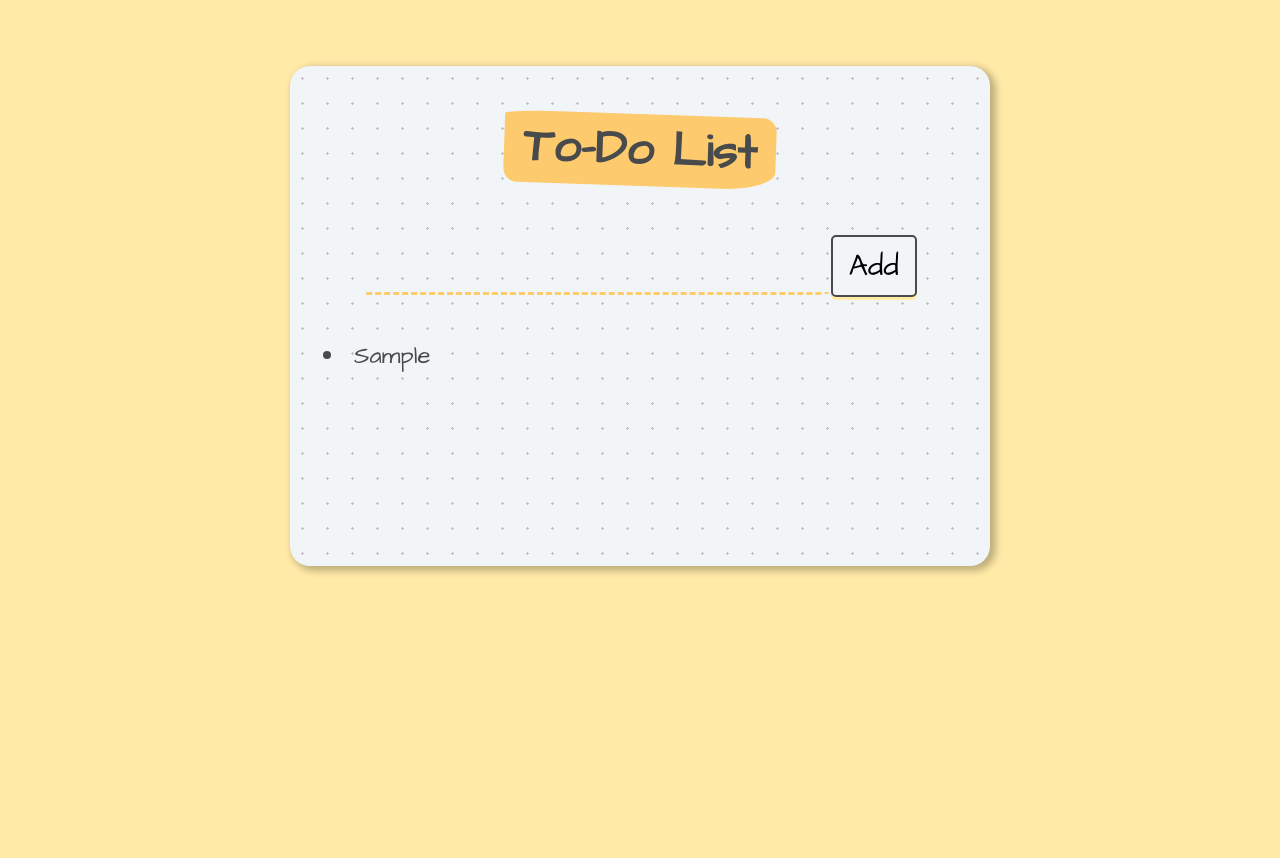
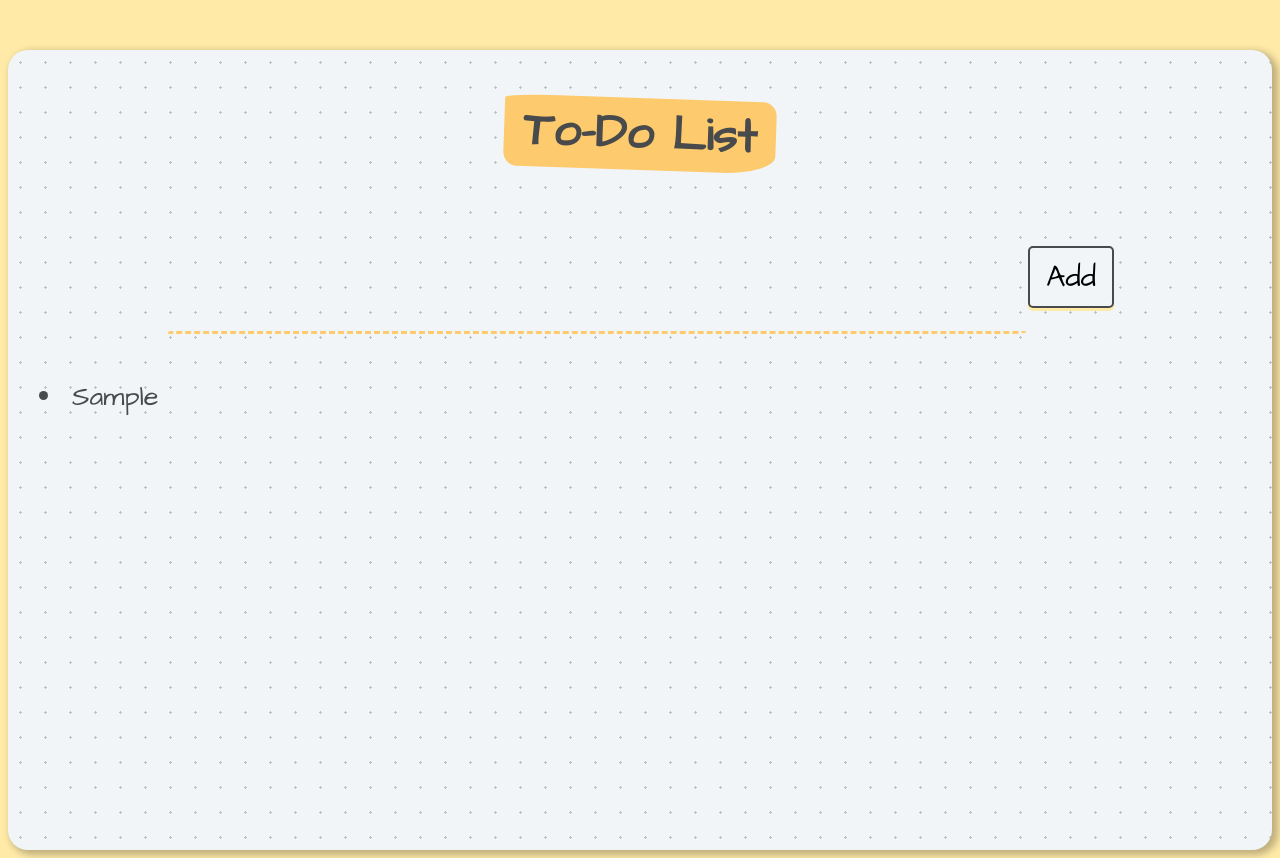
Before and after one commit to therealmaduanusi/reactTodo-app, a React (Vite) app: page / in a window 1280 px wide. Both pictures are taken after typing "Sample" into the empty fields and a click on the button "Add". Before the commit the page ends 800 px from the top, so only its background shows below. Built offline with nearby package versions, Linux system fonts and the light colour scheme.

Commit message:
modified:   public/styles.css 	modified:   src/components/App.jsx 	new file:   src/components/TodoItem.jsx     created the li TodoItem into a new component

```diff
--- a/public/styles.css
+++ b/public/styles.css
@@ -1,7 +1,6 @@
 body {
   margin-top: 50px;
   background-color: #ffeaa7;
-  padding: 1rem;
   box-sizing: border-box;
   color: hsl(198, 1%, 29%);
   font-family: "Architects Daughter", cursive;
@@ -9,11 +8,9 @@ body {
 }
 
 .container {
-  width: 100%;
   margin: auto;
-  min-height: 500px;
-  max-width: 700px;
-  min-width: 250px;
+  min-height: 50rem;
+  min-width: 500px;
   background: #f1f5f8;
   background-image: radial-gradient(#bfc0c1 7.2%, transparent 0);
   background-size: 25px 25px;
@@ -39,13 +36,13 @@ body {
 .form input {
   box-sizing: border-box;
   background-color: transparent;
-  padding: 0.7rem;
+  padding: 2rem;
   border-bottom-right-radius: 15px 3px;
   border-bottom-left-radius: 3px 15px;
   border: solid 3px transparent;
   border-bottom: dashed 3px #fdcb6e;
   font-family: "Architects Daughter", cursive;
-  font-size: 1rem;
+  font-size: 2rem;
   color: hsla(260, 2%, 25%, 0.7);
   width: 70%;
   margin-bottom: 20px;
@@ -73,5 +70,5 @@ li {
   text-align: left;
   position: relative;
   padding: 0.5rem;
-  font-size: 1.5rem;
+  font-size: 1.7rem;
 }
--- a/src/components/App.jsx
+++ b/src/components/App.jsx
@@ -1,5 +1,5 @@
 import React, { useState } from "react";
-
+import TodoItem from "./TodoItem";
 function App() {
   const [inputText, setInputText] = useState('');
   const [items, setItems] = useState([])
@@ -31,7 +31,12 @@ function App() {
       </div>
       <div>
         <ul>
-          {items.map((todoItem, index)=> <li key={index}>{todoItem}</li> )}
+          {items.map((todoItem, index) => (
+            <TodoItem
+              key={index}
+              item={todoItem}
+            />
+          ))}
         </ul>
       </div>
     </div>
--- /dev/null
+++ b/src/components/TodoItem.jsx
@@ -0,0 +1,21 @@
+import React, { useState } from 'react'
+
+function TodoItem(props) {
+    // check todo
+    const [isDone, setIsDone] = useState(false)
+    function checkItem() {
+        setIsDone(prevValue => {
+            return !prevValue
+        })
+    }
+    return (
+        <div>
+            <li
+                style={{textDecoration: isDone ? 'line-through' : null}}
+                onClick={checkItem}
+            >{props.item}</li>
+        </div>
+    )
+}
+
+export default TodoItem
```
